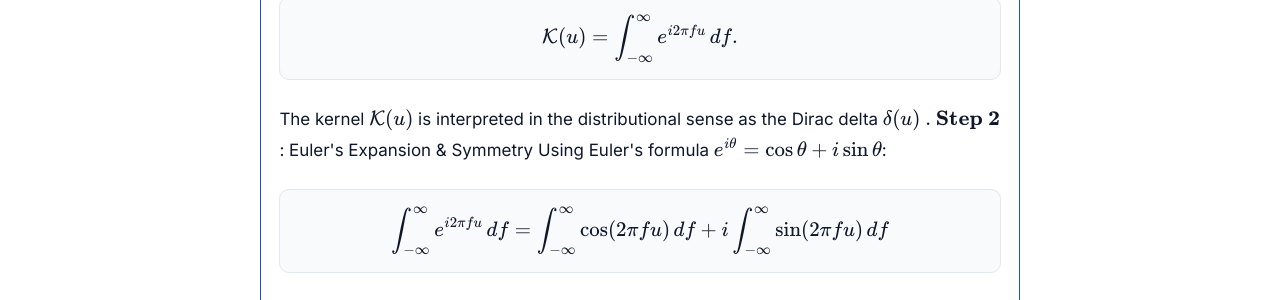
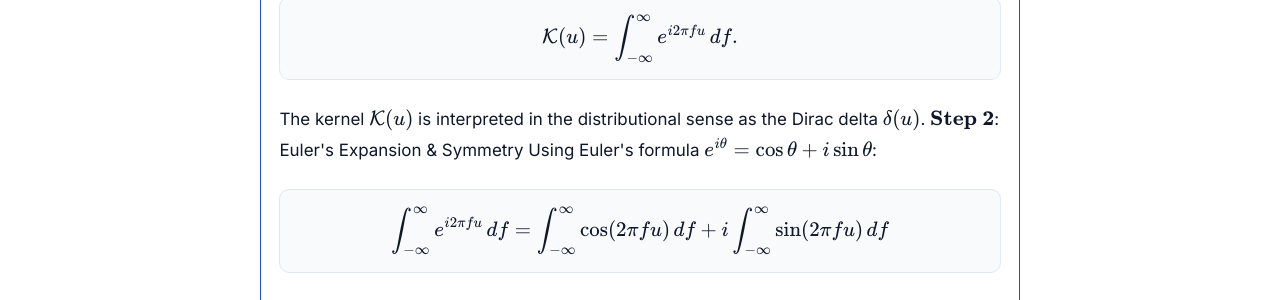
Before and after one commit to yashmrsawant/yashmrsawant.github.io, a Jekyll site: the page built from _posts/2026-04-01-the-fourier-transform-theory-proofs-and-neural-applications.md, in a window 1280 px wide and 900 px high, scrolled down 8214 px. Shown: the part 160-460 px from the top of the window. Built offline with Jekyll 4.4.1, drawn with Linux system fonts in a browser that asks for light colours.

Commit message:
Auto-commit: Update blog 2026-10-18 12:27:26

```diff
--- a/_posts/2026-04-01-the-fourier-transform-theory-proofs-and-neural-applications.md
+++ b/_posts/2026-04-01-the-fourier-transform-theory-proofs-and-neural-applications.md
@@ -291,10 +291,7 @@ $$
 $$
 
 
-The kernel \(\mathcal{K}(u)\) is interpreted in the distributional sense as the Dirac delta \(\delta(u)\)
-
-
-$.\\$
+The kernel \(\mathcal{K}(u)\) is interpreted in the distributional sense as the Dirac delta \(\delta(u)\).
 
 $\textbf{Step 2}$: Euler's Expansion & Symmetry
 
```
